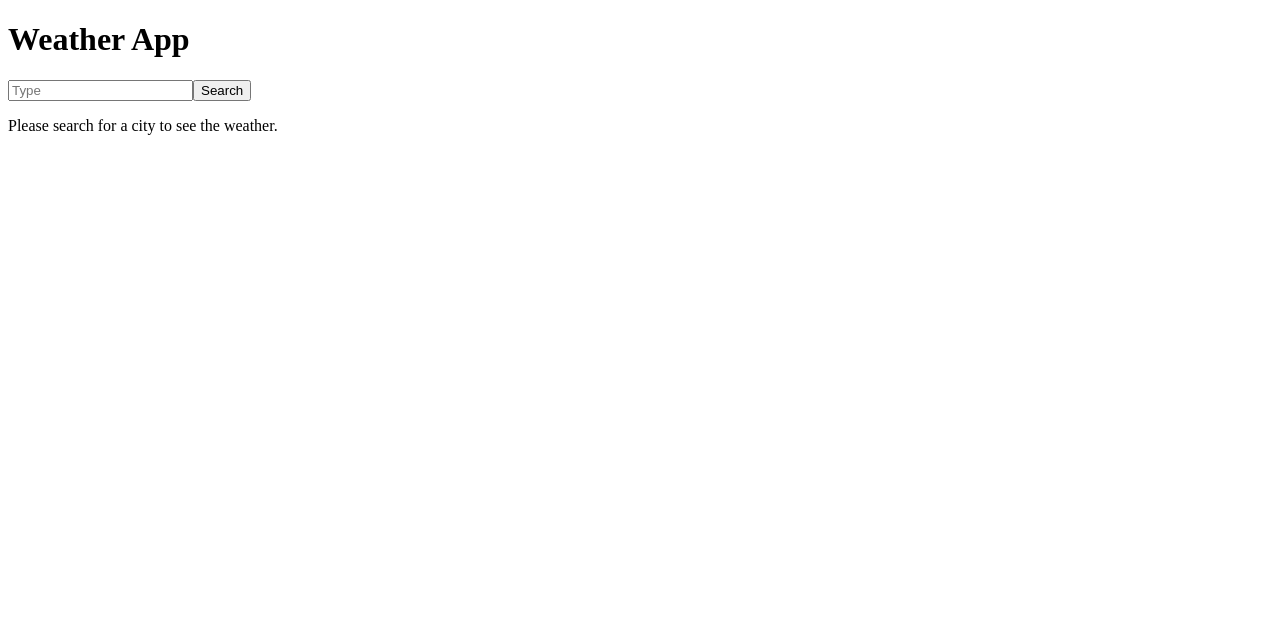
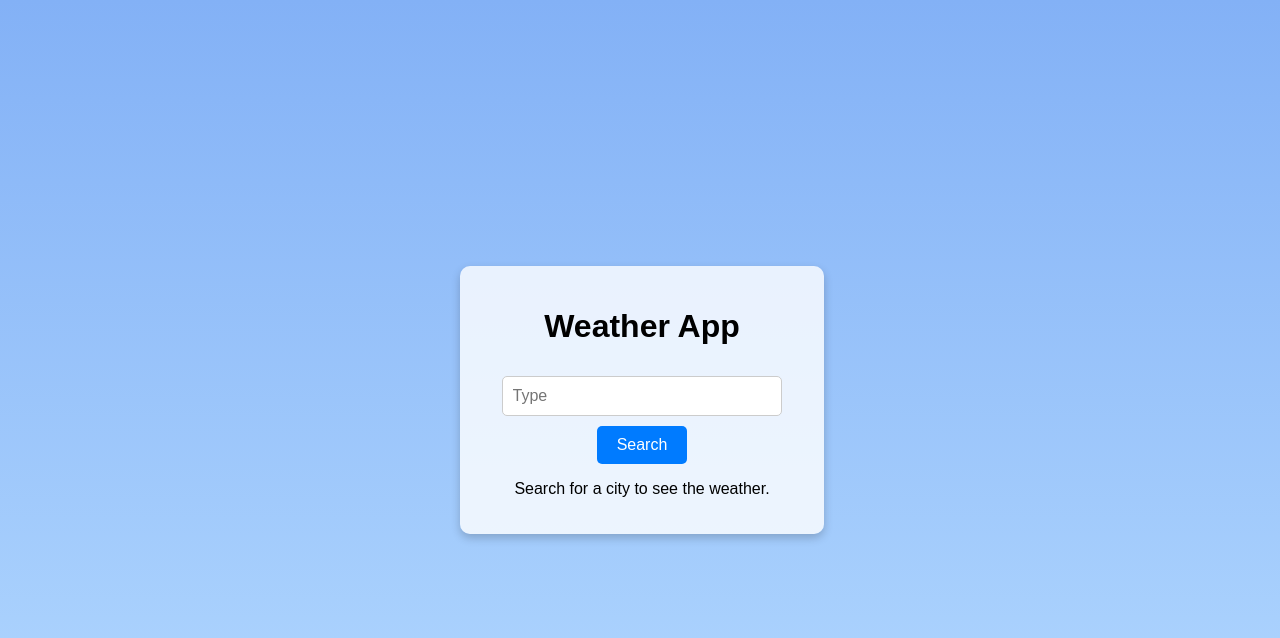
Before and after one commit to RJK3vin/Weather-App, a React (Vite) app: page / in a window 1280 px wide. Shown: the top 638 px of the page. Built offline with nearby package versions, Linux system fonts and the light colour scheme.

Commit message:
added css

```diff
--- a/src/App.css
+++ b/src/App.css
@@ -0,0 +1,49 @@
+body, html {
+    margin: 0;
+    padding: 0;
+    font-family: Arial, sans-serif;
+    height: 100%;
+    background: linear-gradient(to bottom, #83b1f6, #b3d9ff);
+    display: flex;
+    justify-content: center;
+    align-items: center;
+  }
+
+  .app-container {
+    text-align: center;
+    padding: 20px;
+    background: rgba(255, 255, 255, 0.8);
+    border-radius: 10px;
+    box-shadow: 0 4px 10px rgba(0, 0, 0, 0.2);
+    max-width: 400px;
+    width: 90%;
+  }
+
+  .input-box {
+    padding: 10px;
+    margin: 10px 0;
+    width: 80%;
+    font-size: 1rem;
+    border: 1px solid #ccc;
+    border-radius: 5px;
+  }
+
+  .search-button {
+    padding: 10px 20px;
+    background-color: #007bff;
+    color: white;
+    border: none;
+    border-radius: 5px;
+    cursor: pointer;
+    font-size: 1rem;
+  }
+
+  .search-button:hover {
+    background-color: #0056b3;
+  }
+
+  .weather-display img {
+    margin-top: 10px;
+    width: 50px;
+    height: 50px;
+  }
--- a/src/App.tsx
+++ b/src/App.tsx
@@ -3,6 +3,7 @@ import { fetchWeather } from "./api"
 import { setWeather } from "./weatherSlice"
 import { useDispatch, useSelector } from "react-redux";
 import { RootState } from "./store";
+import './App.css'
 
   export default function App() {
     const [textboxvalue, setTextBoxValue] = useState("")
@@ -25,10 +26,11 @@ import { RootState } from "./store";
 
     return (
       <>
+      <div className="app-container">
         <h1>Weather App</h1>
-        <input placeholder = "Type" value = {textboxvalue} onChange={(event) => setTextBoxValue(event.target.value)}></input>
-        <button onClick={() => Search(textboxvalue)}>Search</button>
-        <div>
+        <input placeholder = "Type" value = {textboxvalue} onChange={(event) => setTextBoxValue(event.target.value)} className="input-box"></input>
+        <button onClick={() => Search(textboxvalue)} className="search-button">Search</button>
+        <div className="weather-display">
           {city ? (
             <>
               <h2>Weather in {city}</h2>
@@ -37,9 +39,10 @@ import { RootState } from "./store";
               {icon && condition && <img src={icon} alt={condition} />}
             </>
           ) : (
-            <p>Please search for a city to see the weather.</p>
+            <p>Search for a city to see the weather.</p>
           )}
-    </div>
+        </div>
+      </div>
       </>
     )
   }
```
